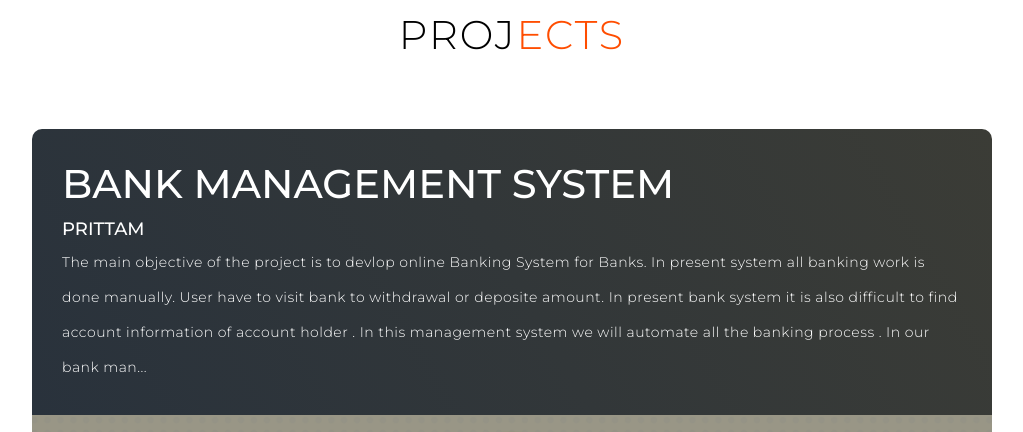
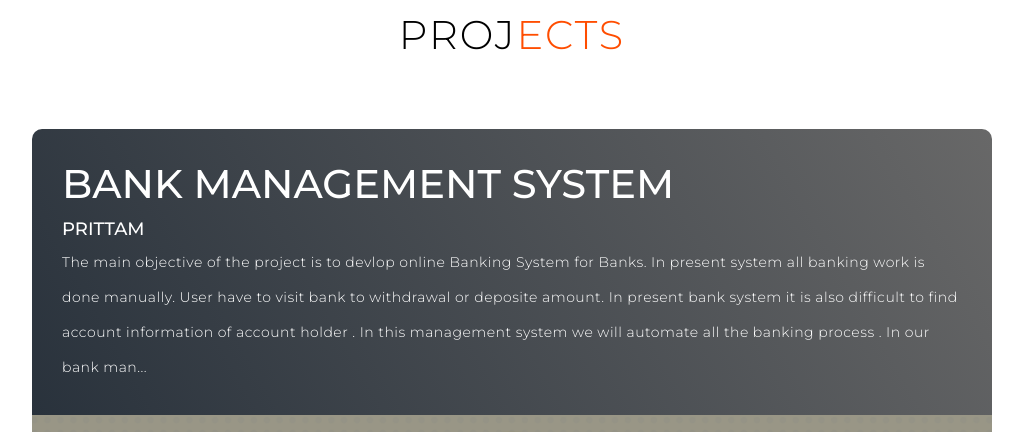
Before and after one commit to prittamkumarsahoo2002-web/Portfolio-Website-02, a plain HTML site: page index.html in a window 1280 px wide. Shown: the part 2460-2892 px from the top of the page, without its empty margins (128-1151 px from the left). Drawn offline with Linux system fonts and the light colour scheme.

Commit message:
color shades

```diff
--- a/style.css
+++ b/style.css
@@ -241,7 +241,7 @@ img{
     display: flex;
     align-items: flex-start;
     flex-direction: column;
-    background-image: linear-gradient(60deg, #29323c 0%, #3b3c36 100%);
+    background-image: linear-gradient(60deg, #29323c 0%, #686868 100%);
     color: white;
 }
 
```
